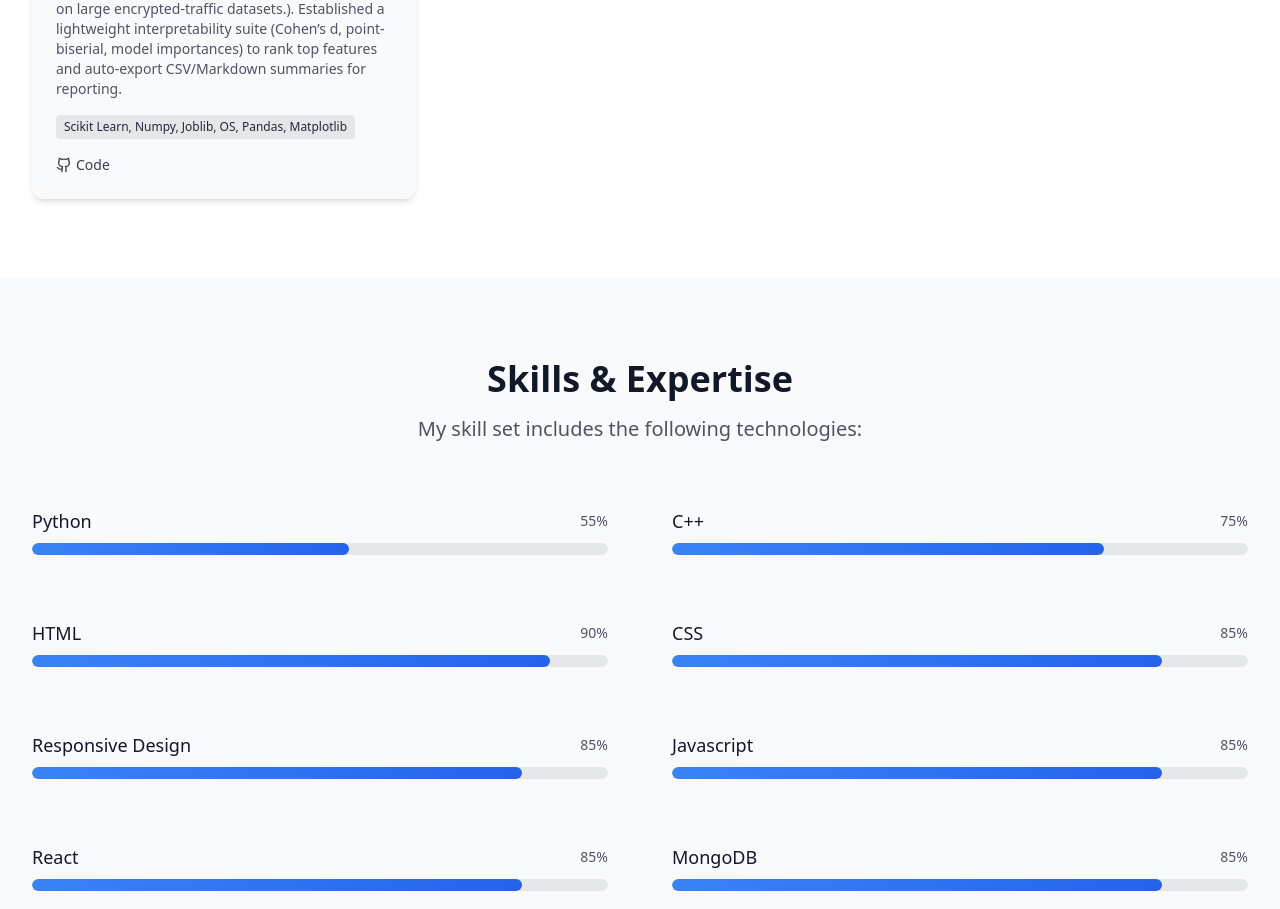
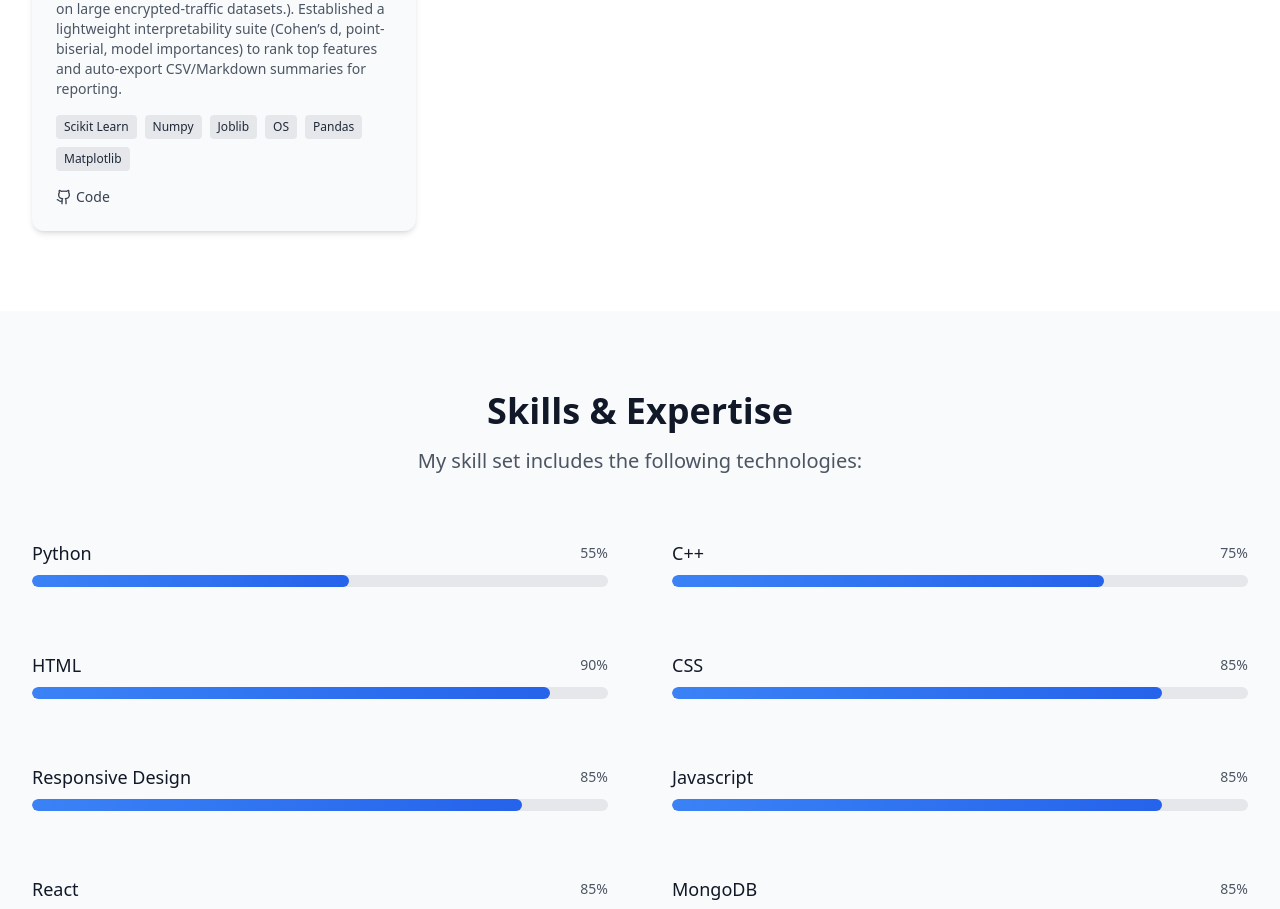
Before and after one commit to RLNarasimham/My-Portfolio-R.-L.-Narasimham, a React (Vite) app: page / in a window 1280 px wide. Shown: the part 2069-2978 px from the top of the page. Built offline with nearby package versions, Linux system fonts and the light colour scheme.

Commit message:
Updated projects.ts

```diff
--- a/src/data/projects.ts
+++ b/src/data/projects.ts
@@ -48,7 +48,7 @@ export const projects: ProjectType[] = [
     description: ' Implemented a reproducible end-to-end ML pipeline (data loading → train-only preprocessing → scaling → model training & evaluation) to run memory-efficient baselines (SGD, LinearSVC, SVM) on large encrypted-traffic datasets.). Established a lightweight interpretability suite (Cohen’s d, point-biserial, model importances) to rank top features and auto-export CSV/Markdown summaries for reporting.',
     category: 'web',
     image: './Full Stack Chat.jpg',
-    technologies: ['Scikit Learn, Numpy, Joblib, OS, Pandas, Matplotlib'],
+    technologies: ['Scikit Learn', 'Numpy', 'Joblib', 'OS', 'Pandas', 'Matplotlib'],
     // liveUrl: 'https://example.com',
     githubUrl: 'https://github.com/RLNarasimham/AI-driven-Security-Analysis-on-Encrypted-Communications-UTP-Malaysia',
   },
```
